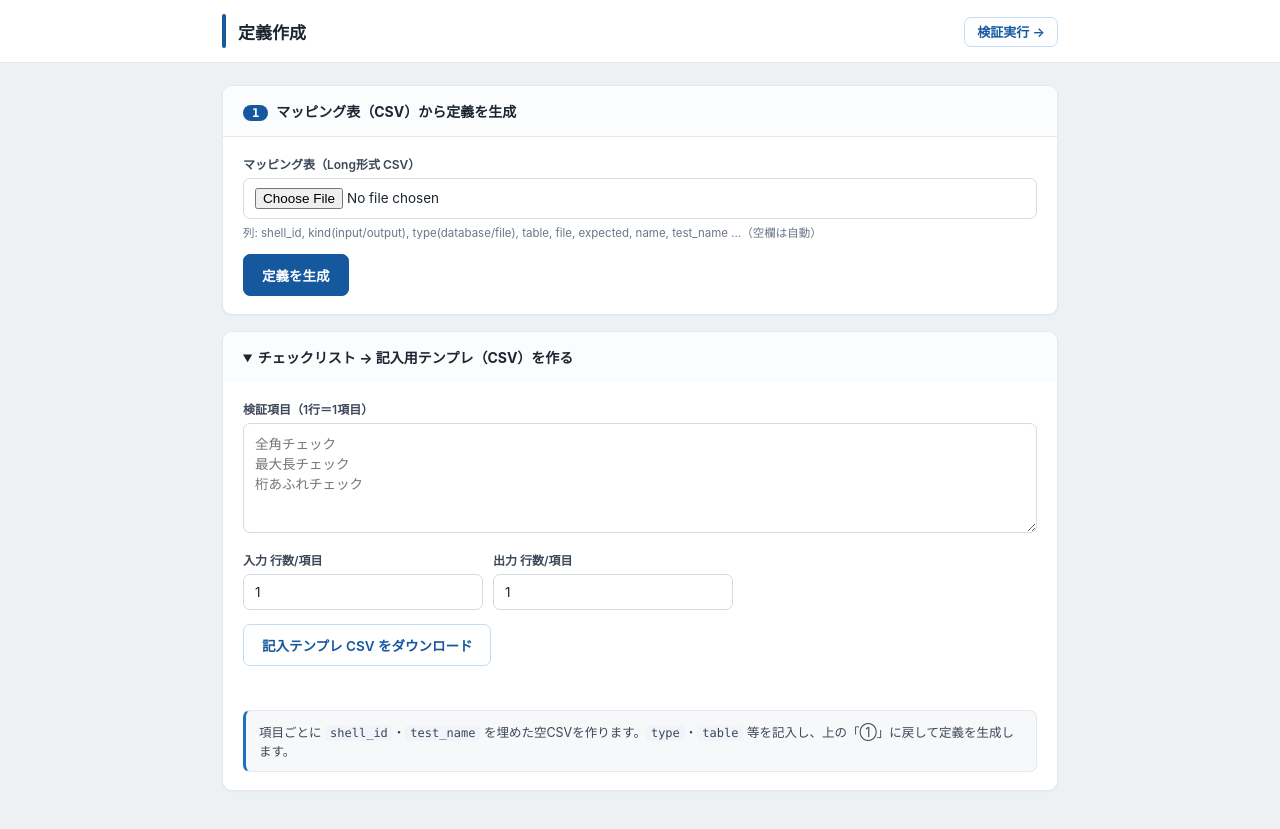
After one commit to kyh0815/DataComparator, a Flask app: page /define in a window 1280 px wide, after a click on "チェックリスト → 記入用テンプレ（CSV）を作る". The commit adds this page. Run offline with Flask 3, Linux system fonts and the light colour scheme.

Commit message:
feat(gui): 定義作成 화면 추가 — CSV(매핑표)→정의 생성·저장 (D-037)
사용자 요구: CSV→정의 작업을 CLI가 아니라 화면으로. 운영 화면(検証実行)은 경량 유지하고
별도 페이지 /define(定義作成)로 분리:
- /definition/from-csv: 매핑표 Long CSV 업로드 → 정의 yaml 생성(미리보기·오류표시)
- /definition/save: 생성 yaml을 config의 definition_file에 저장
- /definition/checklist-template: 체크리스트(1줄=1항목) → 기입용 빈 CSV(BOM)
- templates/define.html + 헤더 상호 링크. tools/ 로직 그대로 재사용(드리프트 없음).

검증: test_gui +7(=25). 전체 178 passed. 라이브: 동봉 예시 → 2셸 생성, 데모 정의 무사.

Co-Authored-By: Claude Opus 4.8 <noreply@anthropic.com>

```diff
--- /dev/null
+++ b/src/gui/templates/define.html
@@ -0,0 +1,188 @@
+<!DOCTYPE html>
+<html lang="ja">
+<head>
+<meta charset="utf-8">
+<meta name="viewport" content="width=device-width, initial-scale=1">
+<title>定義作成 — 現新比較ツール</title>
+<style>
+  :root {
+    --ok:#1a7f37; --ng:#c5303a; --ng-bg:#fcecec; --ng-bd:#f0c2c2;
+    --warn:#9a6700; --warn-bg:#fdf4e1; --warn-bd:#efd99b;
+    --accent:#15589e; --accent-2:#1d6fc4; --accent-bg:#eaf2fb; --accent-bd:#c4ddf6;
+    --bg:#eef1f4; --panel:#fff; --line:#e3e8ee; --line-2:#d4dbe3;
+    --ink:#1c2530; --ink-2:#3c4757; --muted:#6a7686; --radius:10px; --radius-sm:7px;
+    --shadow:0 1px 2px rgba(20,32,52,.04);
+    --mono:ui-monospace,"SF Mono",Menlo,Consolas,monospace;
+  }
+  * { box-sizing:border-box; }
+  body { font-family:-apple-system,BlinkMacSystemFont,"Segoe UI","Hiragino Sans","Noto Sans JP",Meiryo,Arial,sans-serif;
+    margin:0; background:var(--bg); color:var(--ink); }
+  header { background:var(--panel); border-bottom:1px solid var(--line); position:sticky; top:0; z-index:20; }
+  .header-in { max-width:880px; margin:0 auto; padding:14px 22px; display:flex; align-items:center; gap:12px; }
+  .header-in .bar { width:4px; height:34px; background:var(--accent); border-radius:3px; }
+  .header-in h1 { font-size:17px; margin:0; font-weight:700; }
+  .header-in .nav { margin-left:auto; font-size:13px; font-weight:600; }
+  .header-in .nav a { color:var(--accent); text-decoration:none; border:1px solid var(--accent-bd); padding:6px 12px; border-radius:var(--radius-sm); }
+  .header-in .nav a:hover { background:var(--accent-bg); }
+  main { max-width:880px; margin:0 auto; padding:22px; }
+  .panel { background:var(--panel); border:1px solid var(--line); border-radius:var(--radius); box-shadow:var(--shadow); margin-bottom:16px; overflow:hidden; }
+  .panel-head { padding:15px 20px; border-bottom:1px solid var(--line); background:#fbfcfd; }
+  .panel-head h2 { font-size:14px; margin:0; font-weight:700; }
+  .panel-head .step { font-family:var(--mono); font-size:12px; color:#fff; background:var(--accent); border-radius:999px; padding:1px 9px; margin-right:8px; }
+  .panel-body { padding:18px 20px; }
+  .row { display:flex; gap:10px; align-items:center; flex-wrap:wrap; }
+  .lab { display:block; font-size:12px; font-weight:600; color:var(--ink-2); margin:0 0 6px; }
+  input[type=text], input[type=number], textarea, input[type=file] {
+    width:100%; padding:9px 11px; border:1px solid var(--line-2); border-radius:var(--radius-sm);
+    font-size:13.5px; background:#fff; color:var(--ink); font-family:inherit; }
+  input:focus, textarea:focus { outline:none; border-color:var(--accent-2); box-shadow:0 0 0 3px rgba(29,111,196,.16); }
+  textarea { min-height:110px; resize:vertical; font-family:var(--mono); }
+  .num { width:74px; }
+  button { cursor:pointer; border-radius:var(--radius-sm); padding:10px 18px; font-size:13.5px; font-weight:600; font-family:inherit; }
+  button.run { background:var(--accent); color:#fff; border:1px solid var(--accent); }
+  button.run:hover:not(:disabled) { background:var(--accent-2); }
+  button.ghost { background:#fff; color:var(--accent); border:1px solid var(--accent-bd); }
+  button.ghost:hover:not(:disabled) { background:var(--accent-bg); }
+  button:disabled { opacity:.55; cursor:default; }
+  .actions { display:flex; gap:10px; flex-wrap:wrap; margin-top:14px; }
+  .field { margin-bottom:14px; }
+  .mt { margin-top:14px; }
+  .badge { font-family:var(--mono); font-size:12px; background:var(--accent); color:#fff; border-radius:999px; padding:1px 9px; }
+  .slist { display:flex; flex-wrap:wrap; gap:6px; margin-top:10px; }
+  .schip { border:1px solid var(--line); border-radius:7px; padding:4px 9px; background:#fff; font-size:12px; box-shadow:var(--shadow); }
+  .schip .sid { font-family:var(--mono); font-weight:700; }
+  .schip .io { color:var(--muted); margin-left:6px; }
+  .errbox { background:var(--ng-bg); border:1px solid var(--ng-bd); border-radius:var(--radius-sm); padding:11px 13px; margin-top:12px; font-size:13px; color:#7d2730; }
+  .errbox ul { margin:6px 0 0; padding-left:18px; }
+  .okline { color:var(--ok); font-weight:700; margin-top:12px; display:flex; align-items:center; gap:8px; }
+  .callout { background:#f6f8fa; border:1px solid var(--line); border-left:3px solid var(--accent-2); border-radius:var(--radius-sm); padding:11px 13px; font-size:12.5px; color:var(--ink-2); margin-top:14px; }
+  .toast { font-size:13px; font-weight:600; margin-top:12px; min-height:18px; }
+  .toast.ok { color:var(--ok); } .toast.bad { color:var(--ng); }
+  details summary { cursor:pointer; font-weight:700; font-size:14px; padding:15px 20px; background:#fbfcfd; }
+  code { font-family:var(--mono); font-size:12px; background:#f1f4f8; padding:1px 5px; border-radius:4px; }
+  .hint { font-size:11.5px; color:var(--muted); margin-top:5px; }
+</style>
+</head>
+<body>
+<header>
+  <div class="header-in">
+    <span class="bar"></span>
+    <h1>定義作成</h1>
+    <span class="nav"><a href="/">検証実行 →</a></span>
+  </div>
+</header>
+
+<main>
+  <!-- ① マッピング表(CSV) → 定義生成 -->
+  <div class="panel">
+    <div class="panel-head"><h2><span class="step">1</span>マッピング表（CSV）から定義を生成</h2></div>
+    <div class="panel-body">
+      <div class="field">
+        <label class="lab">マッピング表（Long形式 CSV）</label>
+        <input type="file" id="csv" accept=".csv,text/csv">
+        <div class="hint">列: shell_id, kind(input/output), type(database/file), table, file, expected, name, test_name …（空欄は自動）</div>
+      </div>
+      <div class="actions">
+        <button class="run" id="gen">定義を生成</button>
+      </div>
+
+      <div id="result"></div>
+
+      <div id="after" style="display:none">
+        <div class="field mt">
+          <label class="lab">設定ファイル（保存先 config.yaml — その <code>definition_file</code> に書き込みます）</label>
+          <input type="text" id="config" value="{{ default_config }}">
+        </div>
+        <div class="actions">
+          <button class="run" id="save">この定義を config に保存</button>
+          <button class="ghost" id="dl">YAML ダウンロード</button>
+        </div>
+        <div class="toast" id="save-toast"></div>
+        <div class="callout">保存後は <a href="/">検証実行</a> 画面で同じ config を指定して実行できます。</div>
+      </div>
+    </div>
+  </div>
+
+  <!-- ② チェックリスト → 記入テンプレ(補助) -->
+  <details class="panel">
+    <summary>チェックリスト → 記入用テンプレ（CSV）を作る</summary>
+    <div class="panel-body">
+      <div class="field">
+        <label class="lab">検証項目（1行＝1項目）</label>
+        <textarea id="checklist" placeholder="全角チェック&#10;最大長チェック&#10;桁あふれチェック"></textarea>
+      </div>
+      <div class="row">
+        <div><label class="lab">入力 行数/項目</label><input type="number" id="in-n" class="num" value="1" min="1"></div>
+        <div><label class="lab">出力 行数/項目</label><input type="number" id="out-n" class="num" value="1" min="1"></div>
+      </div>
+      <div class="actions">
+        <button class="ghost" id="tmpl">記入テンプレ CSV をダウンロード</button>
+      </div>
+      <div class="toast" id="tmpl-toast"></div>
+      <div class="callout">項目ごとに <code>shell_id</code>・<code>test_name</code> を埋めた空CSVを作ります。<code>type</code>・<code>table</code> 等を記入し、上の「①」に戻して定義を生成します。</div>
+    </div>
+  </details>
+</main>
+
+<script>
+const $=id=>document.getElementById(id);
+let GEN_YAML="";
+
+function download(text, filename, bom){
+  const blob=new Blob([(bom?"﻿":"")+text], {type:"text/plain;charset=utf-8"});
+  const a=document.createElement("a"); a.href=URL.createObjectURL(blob); a.download=filename;
+  document.body.appendChild(a); a.click(); a.remove(); URL.revokeObjectURL(a.href);
+}
+function esc(s){ return (s==null?"":String(s)).replace(/[&<>]/g,c=>({"&":"&amp;","<":"&lt;",">":"&gt;"}[c])); }
+
+/* ① 生成 */
+$("gen").onclick=async()=>{
+  const f=$("csv").files[0];
+  const res=$("result"), after=$("after");
+  if(!f){ res.innerHTML='<div class="errbox">CSVファイルを選択してください。</div>'; after.style.display="none"; return; }
+  const fd=new FormData(); fd.append("csv", f);
+  $("gen").disabled=true; $("gen").textContent="生成中…";
+  try{
+    const r=await (await fetch("/definition/from-csv",{method:"POST",body:fd})).json();
+    if(r.ok){
+      GEN_YAML=r.yaml;
+      const chips=(r.shells||[]).map(s=>`<span class="schip"><span class="sid">${esc(s.test_id)}</span><span class="io">入力×${s.input_count}・出力×${s.output_count}</span></span>`).join("");
+      res.innerHTML=`<div class="okline">✓ <span>${r.count} シェルの定義を生成しました</span> <span class="badge">${r.count}</span></div><div class="slist">${chips}</div>`;
+      after.style.display="";
+    }else{
+      GEN_YAML=""; after.style.display="none";
+      const items=(r.errors||[]).map(e=>`<li>${esc(e)}</li>`).join("");
+      res.innerHTML=`<div class="errbox">生成できませんでした（1行でも不備があれば全体を拒否します）：<ul>${items}</ul></div>`;
+    }
+  }catch(e){ res.innerHTML=`<div class="errbox">通信エラー: ${esc(e)}</div>`; }
+  finally{ $("gen").disabled=false; $("gen").textContent="定義を生成"; }
+};
+
+/* config に保存 / YAML ダウンロード */
+$("save").onclick=async()=>{
+  const t=$("save-toast");
+  const fd=new FormData(); fd.append("yaml", GEN_YAML); fd.append("config", $("config").value);
+  $("save").disabled=true;
+  try{
+    const r=await (await fetch("/definition/save",{method:"POST",body:fd})).json();
+    t.className="toast "+(r.ok?"ok":"bad"); t.textContent=(r.ok?"✓ ":"")+ (r.message||"");
+  }catch(e){ t.className="toast bad"; t.textContent="通信エラー: "+e; }
+  finally{ $("save").disabled=false; }
+};
+$("dl").onclick=()=>{ if(GEN_YAML) download(GEN_YAML, "test_definition.yaml", false); };
+
+/* ② チェックリスト → テンプレ */
+$("tmpl").onclick=async()=>{
+  const t=$("tmpl-toast");
+  const fd=new FormData();
+  fd.append("text", $("checklist").value);
+  fd.append("inputs", $("in-n").value); fd.append("outputs", $("out-n").value);
+  try{
+    const r=await (await fetch("/definition/checklist-template",{method:"POST",body:fd})).json();
+    if(r.ok){ download(r.csv, "mapping_template.csv", true); t.className="toast ok"; t.textContent=`✓ ${r.count} 項目のテンプレを作成しました`; }
+    else{ t.className="toast bad"; t.textContent=r.message||"失敗しました"; }
+  }catch(e){ t.className="toast bad"; t.textContent="通信エラー: "+e; }
+};
+</script>
+</body>
+</html>
--- a/src/gui/templates/index.html
+++ b/src/gui/templates/index.html
@@ -233,6 +233,7 @@
     <div class="ttl">
       <h1>現新比較 自動検証ツール</h1>
     </div>
+    <span style="margin-left:auto;font-size:13px;font-weight:600"><a href="/define" style="color:var(--accent);text-decoration:none;border:1px solid var(--accent-bd);padding:6px 12px;border-radius:7px">定義作成 →</a></span>
   </div>
 </header>
 
```
Also changed, not shown: docs/DECISIONS.md (+15 -0 lines), src/gui/web.py (+73 -5 lines), tests/test_gui.py (+66 -0 lines).
